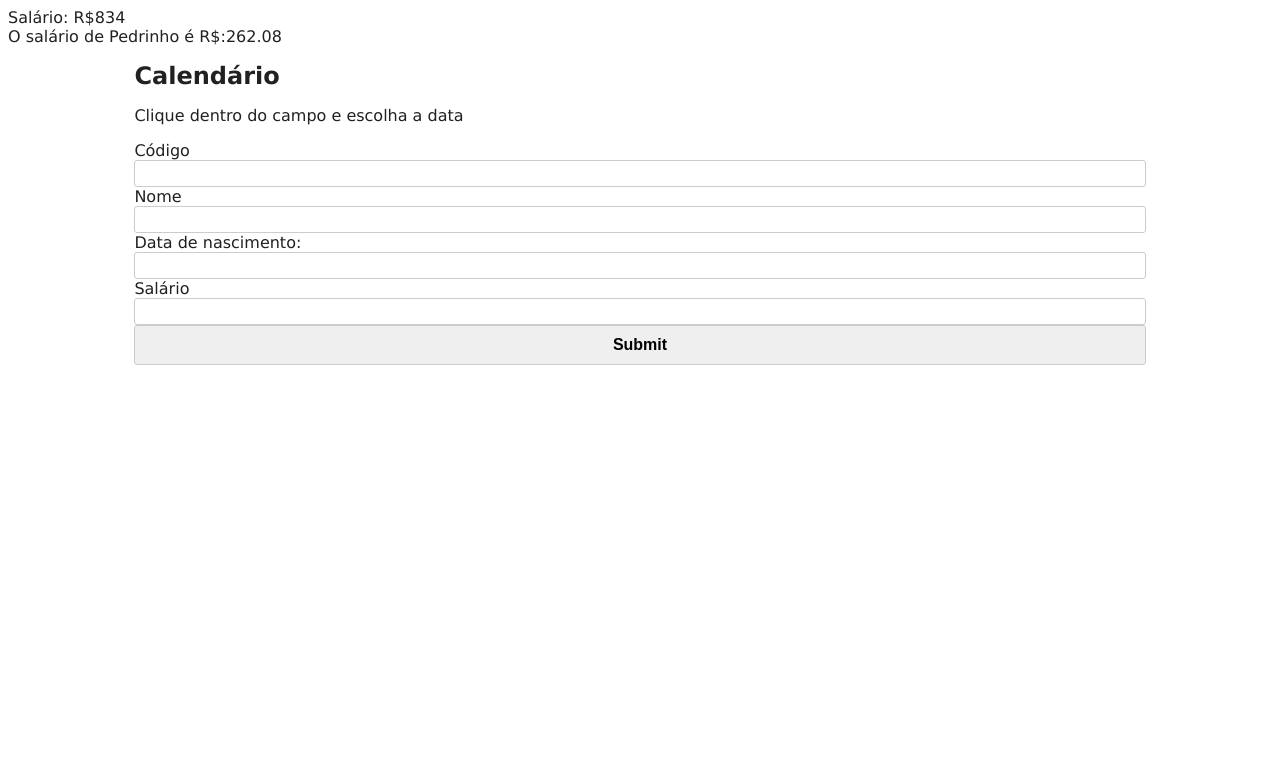
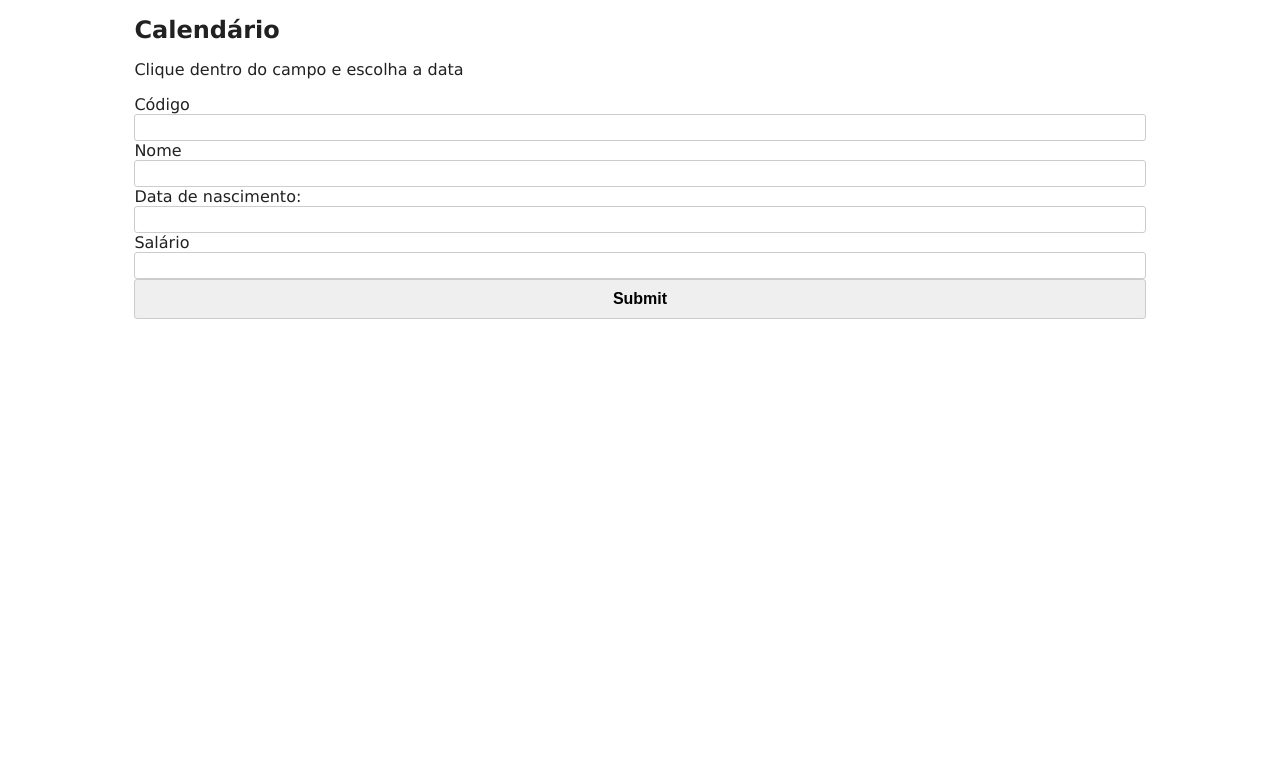
Before and after one commit to pedroramos17/funcionarios-php, a PHP site: page /php-oop/ in a window 1280 px wide. Shown: the top 783 px of the page. Run offline with PHP 8.4, Linux system fonts and the light colour scheme; some libraries are stand-ins or nearby versions.

Commit message:
refactor(index): clean php class test

```diff
--- a/index.php
+++ b/index.php
@@ -1,24 +1,3 @@
-<?php
-include_once 'funcionario.php';
-include_once 'estagiario.php';
-
-$pedro = new Funcionario();
-
-$pedro->setSalario(834);
-
-echo 'Salário: R$' . $pedro->getSalario() . "<br>";
-
-$pedrinho = new Estagiario();
-
-$pedrinho->setSalario(234);
-
-echo 'O salário de Pedrinho é R$:' . $pedrinho->getSalario()
-    . "<br>";
-
-
-
-?>
-
 <!DOCTYPE html>
 <html lang="pt-BR">
 
```
